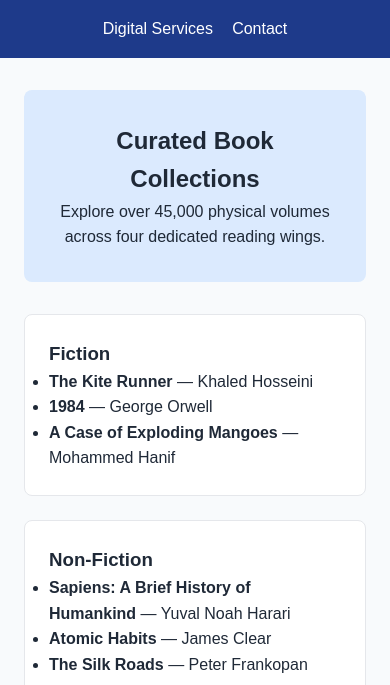
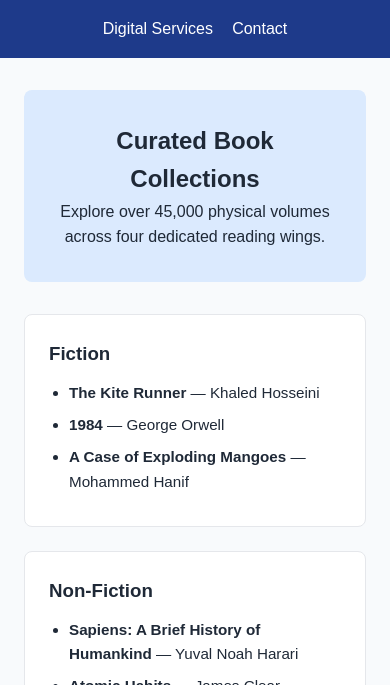
Before and after one commit to hammadsaeed983-codes/readers-haven-library, a website: page src/collections.html in a window 390 px wide. Shown: the part 159-844 px from the top of the page. Drawn offline with Linux system fonts and the light colour scheme.

Commit message:
style(collections): add custom styling and responsive media query

```diff
--- a/styles/style.css
+++ b/styles/style.css
@@ -91,6 +91,20 @@ footer {
 
 
 /* === PLACEHOLDER: HASSAN (COLLECTIONS) STYLES === */
+.book-list {
+    margin-top: 0.75rem;
+    padding-left: 1.25rem;
+}
+
+.book-list li {
+    margin-bottom: 0.5rem;
+}
+
+@media (max-width: 600px) {
+    .book-list {
+        font-size: 0.95rem;
+    }
+}
 
 
 /* === PLACEHOLDER: MUEEZ (MEMBERSHIP) STYLES === */
```
